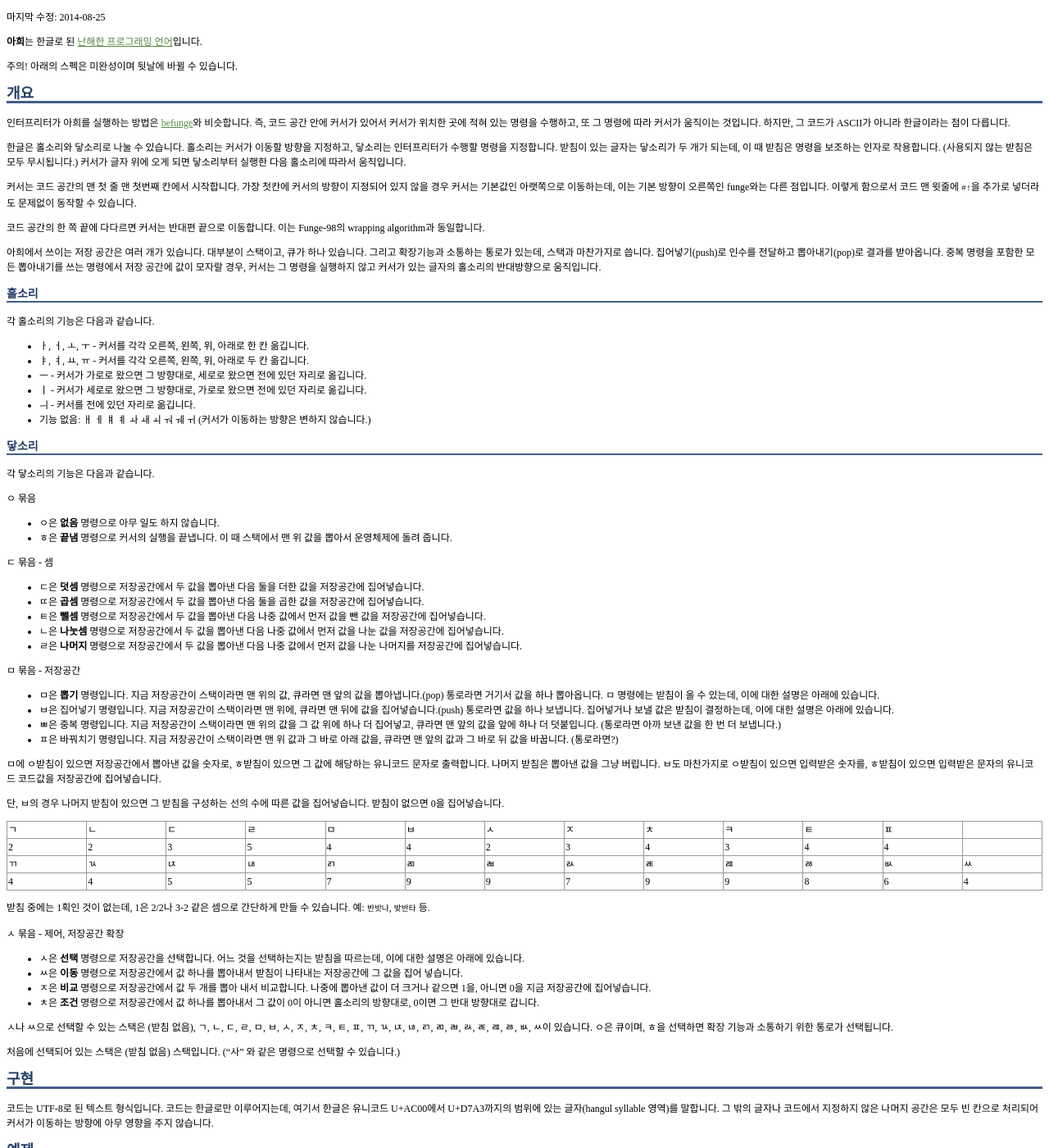
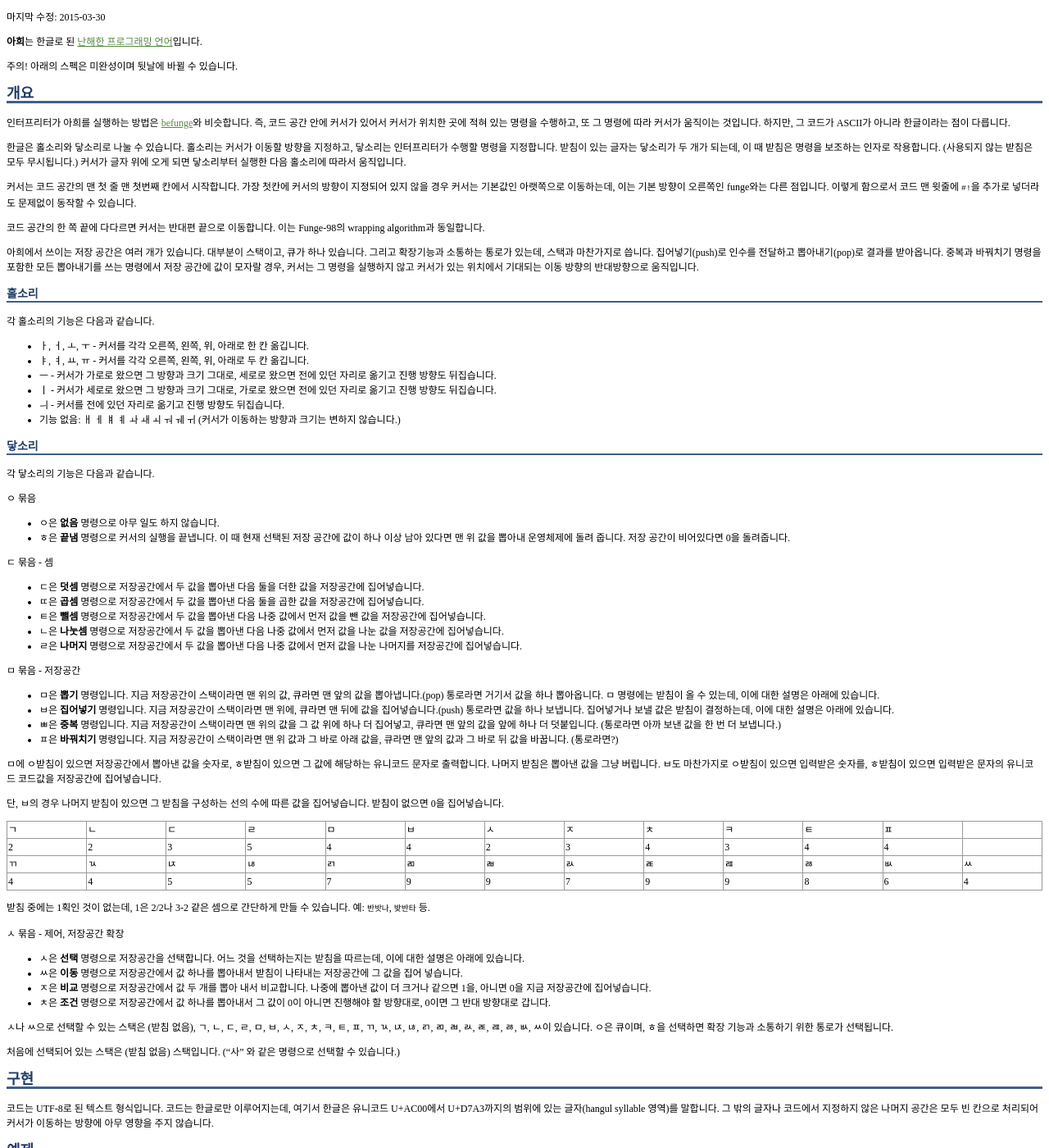
Before and after one commit to aheui/aheui.github.io, a Jekyll site: the page built from _posts/2006-10-27-specification.ko.markdown, in a window 1280 px wide and 1400 px high. Shown: the whole window at 82% size. Built offline with Jekyll 4.4.1, drawn with Linux system fonts in a browser that asks for light colours.

Commit message:
설계 의도가 명확한 스펙 상의 불분명함을 바로잡음.

```diff
--- a/_posts/2006-10-27-specification.ko.markdown
+++ b/_posts/2006-10-27-specification.ko.markdown
@@ -3,7 +3,7 @@ layout: default
 title: 아희 스펙
 ---
 
-마지막 수정: 2014-08-25
+마지막 수정: 2015-03-30
 
 **아희**는 한글로 된 [난해한 프로그래밍 언어](http://ko.wikipedia.org/wiki/%EB%82%9C%ED%95%B4%ED%95%9C_%ED%94%84%EB%A1%9C%EA%B7%B8%EB%9E%98%EB%B0%8D_%EC%96%B8%EC%96%B4)입니다.
 
@@ -19,7 +19,7 @@ title: 아희 스펙
 
 코드 공간의 한 쪽 끝에 다다르면 커서는 반대편 끝으로 이동합니다. 이는 Funge-98의 wrapping algorithm과 동일합니다.
 
-아희에서 쓰이는 저장 공간은 여러 개가 있습니다. 대부분이 스택이고, 큐가 하나 있습니다. 그리고 확장기능과 소통하는 통로가 있는데, 스택과 마찬가지로 씁니다. 집어넣기(push)로 인수를 전달하고 뽑아내기(pop)로 결과를 받아옵니다. 중복 명령을 포함한 모든 뽑아내기를 쓰는 명령에서 저장 공간에 값이 모자랄 경우, 커서는 그 명령을 실행하지 않고 커서가 있는 글자의 홀소리의 반대방향으로 움직입니다.
+아희에서 쓰이는 저장 공간은 여러 개가 있습니다. 대부분이 스택이고, 큐가 하나 있습니다. 그리고 확장기능과 소통하는 통로가 있는데, 스택과 마찬가지로 씁니다. 집어넣기(push)로 인수를 전달하고 뽑아내기(pop)로 결과를 받아옵니다. 중복과 바꿔치기 명령을 포함한 모든 뽑아내기를 쓰는 명령에서 저장 공간에 값이 모자랄 경우, 커서는 그 명령을 실행하지 않고 커서가 있는 위치에서 기대되는 이동 방향의 반대방향으로 움직입니다.
 
 ### 홀소리
 
@@ -27,10 +27,10 @@ title: 아희 스펙
 
 * ㅏ, ㅓ, ㅗ, ㅜ - 커서를 각각 오른쪽, 왼쪽, 위, 아래로 한 칸 옮깁니다.
 * ㅑ, ㅕ, ㅛ, ㅠ - 커서를 각각 오른쪽, 왼쪽, 위, 아래로 두 칸 옮깁니다.
-* ㅡ - 커서가 가로로 왔으면 그 방향대로, 세로로 왔으면 전에 있던 자리로 옮깁니다.
-* ㅣ - 커서가 세로로 왔으면 그 방향대로, 가로로 왔으면 전에 있던 자리로 옮깁니다.
-* ㅢ - 커서를 전에 있던 자리로 옮깁니다.
-* 기능 없음: ㅐ ㅔ ㅒ ㅖ ㅘ ㅙ ㅚ ㅝ ㅞ ㅟ (커서가 이동하는 방향은 변하지 않습니다.)
+* ㅡ - 커서가 가로로 왔으면 그 방향과 크기 그대로, 세로로 왔으면 전에 있던 자리로 옮기고 진행 방향도 뒤집습니다.
+* ㅣ - 커서가 세로로 왔으면 그 방향과 크기 그대로, 가로로 왔으면 전에 있던 자리로 옮기고 진행 방향도 뒤집습니다.
+* ㅢ - 커서를 전에 있던 자리로 옮기고 진행 방향도 뒤집습니다.
+* 기능 없음: ㅐ ㅔ ㅒ ㅖ ㅘ ㅙ ㅚ ㅝ ㅞ ㅟ (커서가 이동하는 방향과 크기는 변하지 않습니다.)
 
 ### 닿소리
 
@@ -39,7 +39,7 @@ title: 아희 스펙
 ㅇ 묶음
 
 * ㅇ은 **없음** 명령으로 아무 일도 하지 않습니다.
-* ㅎ은 **끝냄** 명령으로 커서의 실행을 끝냅니다. 이 때 스택에서 맨 위 값을 뽑아서 운영체제에 돌려 줍니다.
+* ㅎ은 **끝냄** 명령으로 커서의 실행을 끝냅니다. 이 때 현재 선택된 저장 공간에 값이 하나 이상 남아 있다면 맨 위 값을 뽑아내 운영체제에 돌려 줍니다. 저장 공간이 비어있다면 0을 돌려줍니다.
 
 ㄷ 묶음 - 셈
 
@@ -52,9 +52,9 @@ title: 아희 스펙
 ㅁ 묶음 - 저장공간
 
 * ㅁ은 **뽑기** 명령입니다. 지금 저장공간이 스택이라면 맨 위의 값, 큐라면 맨 앞의 값을 뽑아냅니다.(pop) 통로라면 거기서 값을 하나 뽑아옵니다. ㅁ 명령에는 받침이 올 수 있는데, 이에 대한 설명은 아래에 있습니다.
-* ㅂ은 집어넣기 명령입니다. 지금 저장공간이 스택이라면 맨 위에, 큐라면 맨 뒤에 값을 집어넣습니다.(push) 통로라면 값을 하나 보냅니다. 집어넣거나 보낼 값은 받침이 결정하는데, 이에 대한 설명은 아래에 있습니다.
-* ㅃ은 중복 명령입니다. 지금 저장공간이 스택이라면 맨 위의 값을 그 값 위에 하나 더 집어넣고, 큐라면 맨 앞의 값을 앞에 하나 더 덧붙입니다. (통로라면 아까 보낸 값을 한 번 더 보냅니다.)
-* ㅍ은 바꿔치기 명령입니다. 지금 저장공간이 스택이라면 맨 위 값과 그 바로 아래 값을, 큐라면 맨 앞의 값과 그 바로 뒤 값을 바꿉니다. (통로라면?)
+* ㅂ은 **집어넣기** 명령입니다. 지금 저장공간이 스택이라면 맨 위에, 큐라면 맨 뒤에 값을 집어넣습니다.(push) 통로라면 값을 하나 보냅니다. 집어넣거나 보낼 값은 받침이 결정하는데, 이에 대한 설명은 아래에 있습니다.
+* ㅃ은 **중복** 명령입니다. 지금 저장공간이 스택이라면 맨 위의 값을 그 값 위에 하나 더 집어넣고, 큐라면 맨 앞의 값을 앞에 하나 더 덧붙입니다. (통로라면 아까 보낸 값을 한 번 더 보냅니다.)
+* ㅍ은 **바꿔치기** 명령입니다. 지금 저장공간이 스택이라면 맨 위 값과 그 바로 아래 값을, 큐라면 맨 앞의 값과 그 바로 뒤 값을 바꿉니다. (통로라면?)
 
 ㅁ에 ㅇ받침이 있으면 저장공간에서 뽑아낸 값을 숫자로, ㅎ받침이 있으면 그 값에 해당하는 유니코드 문자로 출력합니다. 나머지 받침은 뽑아낸 값을 그냥 버립니다. ㅂ도 마찬가지로 ㅇ받침이 있으면 입력받은 숫자를, ㅎ받침이 있으면 입력받은 문자의 유니코드 코드값을 저장공간에 집어넣습니다.
 
@@ -82,7 +82,7 @@ title: 아희 스펙
 * ㅅ은 **선택** 명령으로 저장공간을 선택합니다. 어느 것을 선택하는지는 받침을 따르는데, 이에 대한 설명은 아래에 있습니다.
 * ㅆ은 **이동** 명령으로 저장공간에서 값 하나를 뽑아내서 받침이 나타내는 저장공간에 그 값을 집어 넣습니다.
 * ㅈ은 **비교** 명령으로 저장공간에서 값 두 개를 뽑아 내서 비교합니다. 나중에 뽑아낸 값이 더 크거나 같으면 1을, 아니면 0을 지금 저장공간에 집어넣습니다.
-* ㅊ은 **조건** 명령으로 저장공간에서 값 하나를 뽑아내서 그 값이 0이 아니면 홀소리의 방향대로, 0이면 그 반대 방향대로 갑니다.
+* ㅊ은 **조건** 명령으로 저장공간에서 값 하나를 뽑아내서 그 값이 0이 아니면 진행해야 할 방향대로, 0이면 그 반대 방향대로 갑니다.
 
 ㅅ나 ㅆ으로 선택할 수 있는 스택은 (받침 없음), ㄱ, ㄴ, ㄷ, ㄹ, ㅁ, ㅂ, ㅅ, ㅈ, ㅊ, ㅋ, ㅌ, ㅍ, ㄲ, ㄳ, ㄵ, ㄶ, ㄺ, ㄻ, ㄼ, ㄽ, ㄾ, ㄿ, ㅀ, ㅄ, ㅆ이 있습니다. ㅇ은 큐이며, ㅎ을 선택하면 확장 기능과 소통하기 위한 통로가 선택됩니다.
 
```
